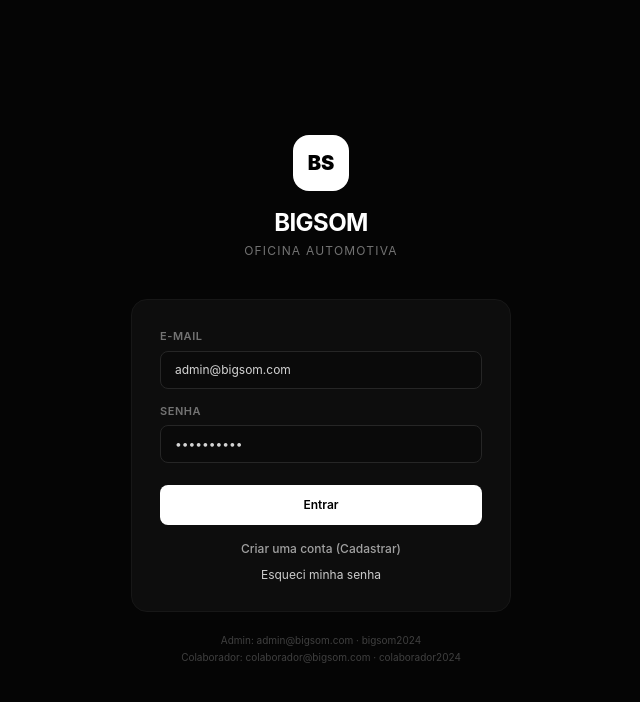
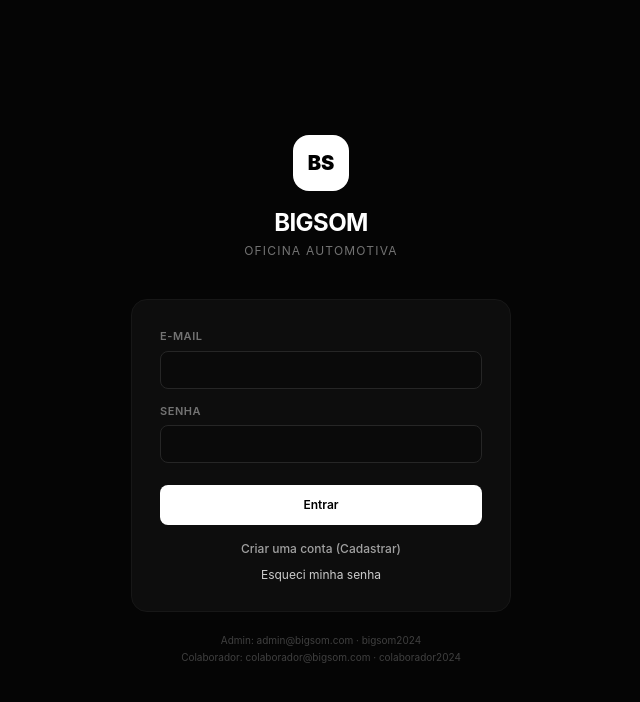
Before and after one commit to iagorlrnc/bigsomservicos, a React (Vite) app: page / in a window 1280 px wide. Shown: the top 702 px of the page, without its empty margins (319-959 px from the left). Built offline with nearby package versions, Linux system fonts and the light colour scheme; no server answers.

Commit message:
removed placeholder login

```diff
--- a/src/pages/LoginPage.jsx
+++ b/src/pages/LoginPage.jsx
@@ -9,8 +9,8 @@ export default function LoginPage() {
   const [mode, setMode] = useState("login"); // "login" | "register" | "pending"
 
   // Login fields
-  const [email, setEmail] = useState("admin@bigsom.com");
-  const [pass, setPass] = useState("bigsom2024");
+  const [email, setEmail] = useState("");
+  const [pass, setPass] = useState("");
 
   // Registration fields
   const [name, setName] = useState("");
```
